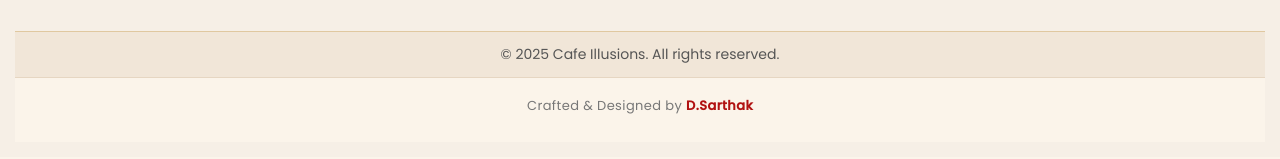
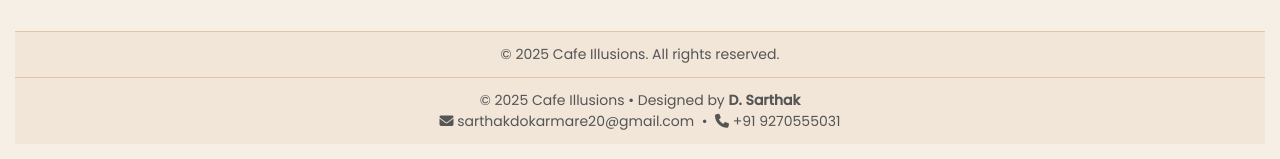
Before and after one commit to sarthakdokarmare20-collab/illusionscafe, a plain HTML site: page index.html in a window 1280 px wide. Shown: the part 4062-4221 px from the top of the page. Drawn offline with nearby package versions, Linux system fonts and the light colour scheme.

Commit message:
Update index.html

```diff
--- a/index.html
+++ b/index.html
@@ -801,8 +801,13 @@
   <div class="footer-bottom">
     © 2025 Cafe Illusions. All rights reserved.
   </div>
-<div class="footer-credit">
-  Crafted & Designed by <span>D.Sarthak</span>
+<div class="footer-bottom">
+  © 2025 Cafe Illusions • Designed by <strong>D. Sarthak</strong><br>
+  <span class="footer-contact">
+    <i class="fa-solid fa-envelope"></i> sarthakdokarmare20@gmail.com
+    &nbsp;•&nbsp;
+    <i class="fa-solid fa-phone"></i> +91 9270555031
+  </span>
 </div>
 
 </footer>
```
